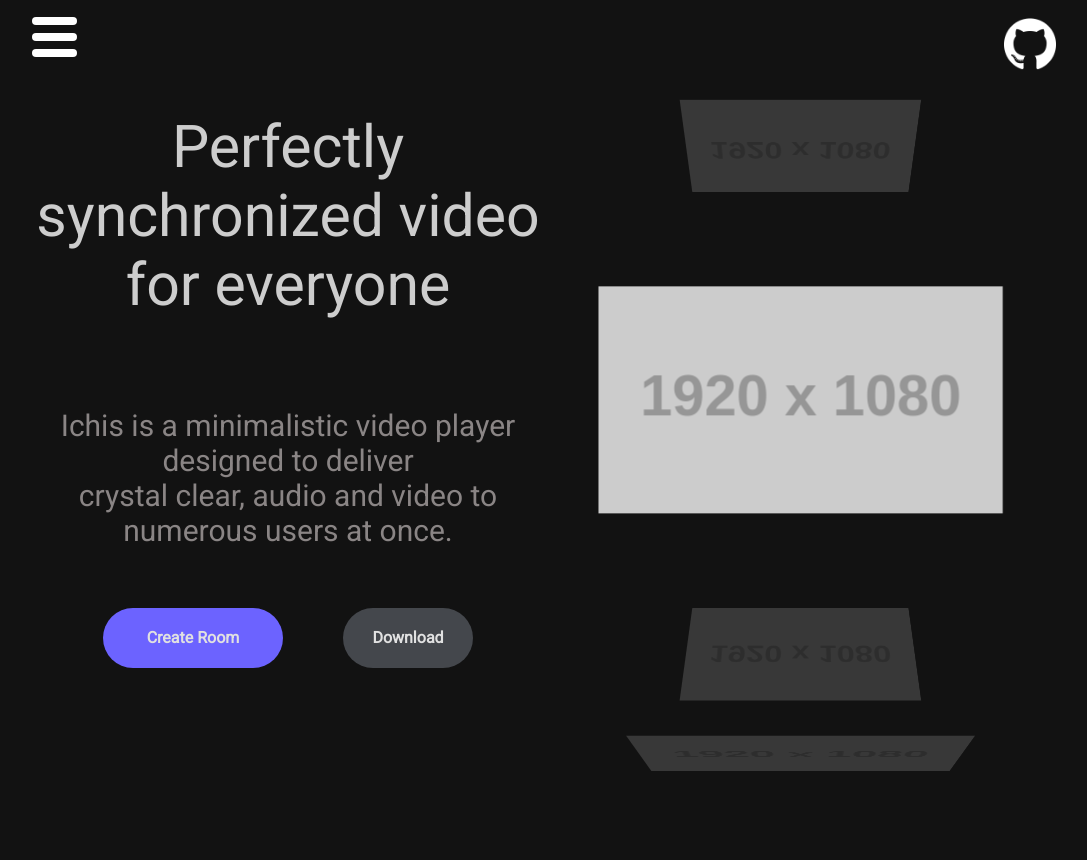
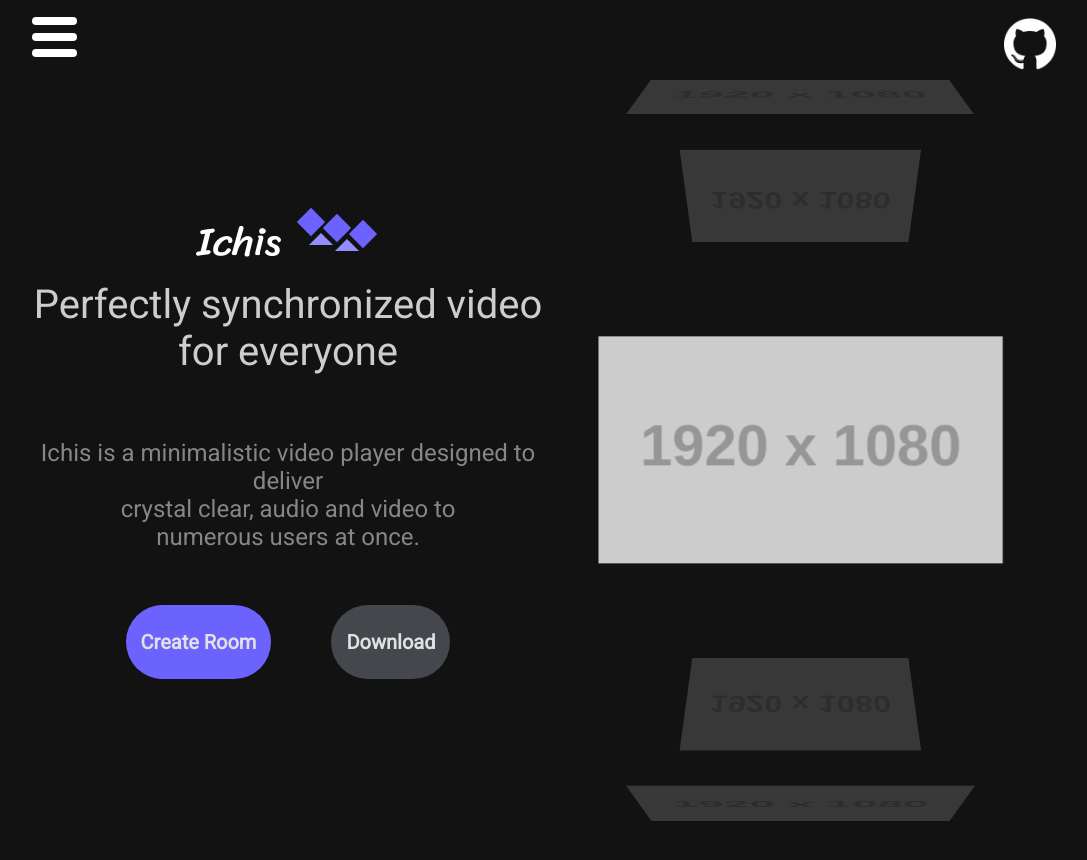
Before and after one commit to Tiqur/Ichis-Frontend, a React (Create React App) app: page / in a window 1280 px wide. Shown: the top 860 px of the page, without its empty margins (96-1183 px from the left). Built offline with nearby package versions, Linux system fonts and the light colour scheme.

Commit message:
Updated button padding to be dynamic

```diff
--- a/src/components/Button.jsx
+++ b/src/components/Button.jsx
@@ -2,8 +2,9 @@
 import FlexDiv from '../components/FlexDiv';
 
 const Container = styled(FlexDiv)`
-    height: ${props => props.height}px;
-    width: ${props => props.width}px;
+    height: auto;
+    width: auto;
+    padding: 5px 15px 5px 15px;
     background: ${props => props.backgroundColor};
     color: ${props => props.textColor};
     border-radius: ${props => props.radius}px;
--- a/src/components/Logo.jsx
+++ b/src/components/Logo.jsx
@@ -57,7 +57,7 @@
 
     return (
         <Container>
-            <Text size={40} font='Sriracha' style={{marginLeft: '30px'}}>Ichis</Text>
+            <Text size={5} font='Sriracha' style={{marginLeft: '30px'}}>Ichis</Text>
             <Square height={s1h} size={props.size} color='#6C63FF' ref={sr1}/>
             <Square height={s2h}  size={props.size} color='#6C63FF' ref={sr2}/>
             <Square height={s3h} size={props.size} color='#6C63FF' ref={sr3}/>
--- a/src/components/Text.jsx
+++ b/src/components/Text.jsx
@@ -3,13 +3,13 @@
 const Text = styled.p`
     color: ${props => props.color ? props.color : 'white'};
     font-weight: ${props => props.weight ? props.weight : 'initial'};
-    font-size: ${props => props.size ? props.size : 'initial'}px;
+    font-size: ${props => props.size ? props.size : 'initial'}ch;
     font-family: ${props => props.font || 'Roboto'};
     user-select: ${props => props.dontSelect ? 'none' : 'initial'};
 
     // Mobile
     @media(max-width: 1050px) {
-        font-size: ${props => props.size ? props.size-10 : 'initial'}px;
+        font-size: ${props => props.size ? props.size : 'initial'}vw;
     }
 `;
 
--- a/src/pages/HomePage.jsx
+++ b/src/pages/HomePage.jsx
@@ -15,9 +15,12 @@
     min-height: 150vh;
     width: 100%;
     flex-direction: row;
-    margin-top: 100px;
     justify-content: center;
     margin-top: ${props => props.marginTop || 'initial'};
+
+    &:first-child {
+        margin-top: 100px;
+    }
 
     // Alternate image position
     &:nth-child(2) {
@@ -29,12 +32,16 @@
         // Put image under content
         flex-direction: column;
         align-items: center;
-        margin-top: 100px;
         min-height: 100vh;
+        margin-top: 0px;
 
         // Don't alternate image position
         &:nth-child(2) {
             flex-direction: column;
+        }
+
+        &:first-child {
+            margin-top: 100px;
         }
     }
 `;
@@ -105,20 +112,20 @@
             <ContentBox showContent={pageY < pageHeight / 2.5}>
                 <TextContainer>
                     <Logo size={50}/>
-                    <Text color='#CDCDCD' size={59}>
+                    <Text color='#CDCDCD' size={5}>
                         Perfectly synchronized video for everyone
                     </Text>
-                    <Text color='#8A8585' size={30}>
+                    <Text color='#8A8585' size={3}>
                         Ichis is a minimalistic video player designed to deliver <br/>crystal clear, audio and video to<br/>numerous users at once.
                     </Text>
                     <FlexDiv direction='row' style={{justifyContent: 'center'}}>
-                        <Button backgroundColor='#6C63FF' hoverColor='#4b43e6' radius={76} width={180} height={60} function={() => {console.log("Create Room")}}>
-                            <Text weight='bold' color='#e1e1e1' dontSelect>
+                        <Button backgroundColor='#6C63FF' hoverColor='#4b43e6' radius={76} function={() => {console.log("Create Room")}}>
+                        <Text weight='bold' color='#e1e1e1' dontSelect size={2.5}>
                                 Create Room
                             </Text>
                         </Button>
-                        <Button backgroundColor='#44474C' hoverColor='#34373c' radius={76} width={130} height={60} function={() => {console.log("Download")}}>
-                            <Text weight='bold' color='#e1e1e1' dontSelect>
+                        <Button backgroundColor='#44474C' hoverColor='#34373c' radius={76} function={() => {console.log("Download")}}>
+                            <Text weight='bold' color='#e1e1e1' dontSelect size={2.5}>
                                 Download
                             </Text>
                         </Button>
@@ -142,7 +149,7 @@
             <HeightContainer marginTop='-75vh'>
                 <ContentBox showContent={pageY >= pageHeight/2.5 && pageY < pageHeight}>
                     <TextContainer>
-                        <Text color='#CDCDCD' size={59}>
+                        <Text color='#CDCDCD' size={5}>
                             Watch unlimited videos from a variety platforms
                         </Text>
                     </TextContainer>
@@ -157,7 +164,7 @@
             <HeightContainer marginTop='-100vh' style={{height: 'auto'}}>
                 <ContentBox showContent={pageY >= pageHeight}>
                     <TextContainer>
-                        <Text color='#CDCDCD' size={59}>
+                        <Text color='#CDCDCD' size={5}>
                             Watch on any device
                         </Text>
                     </TextContainer>
```
